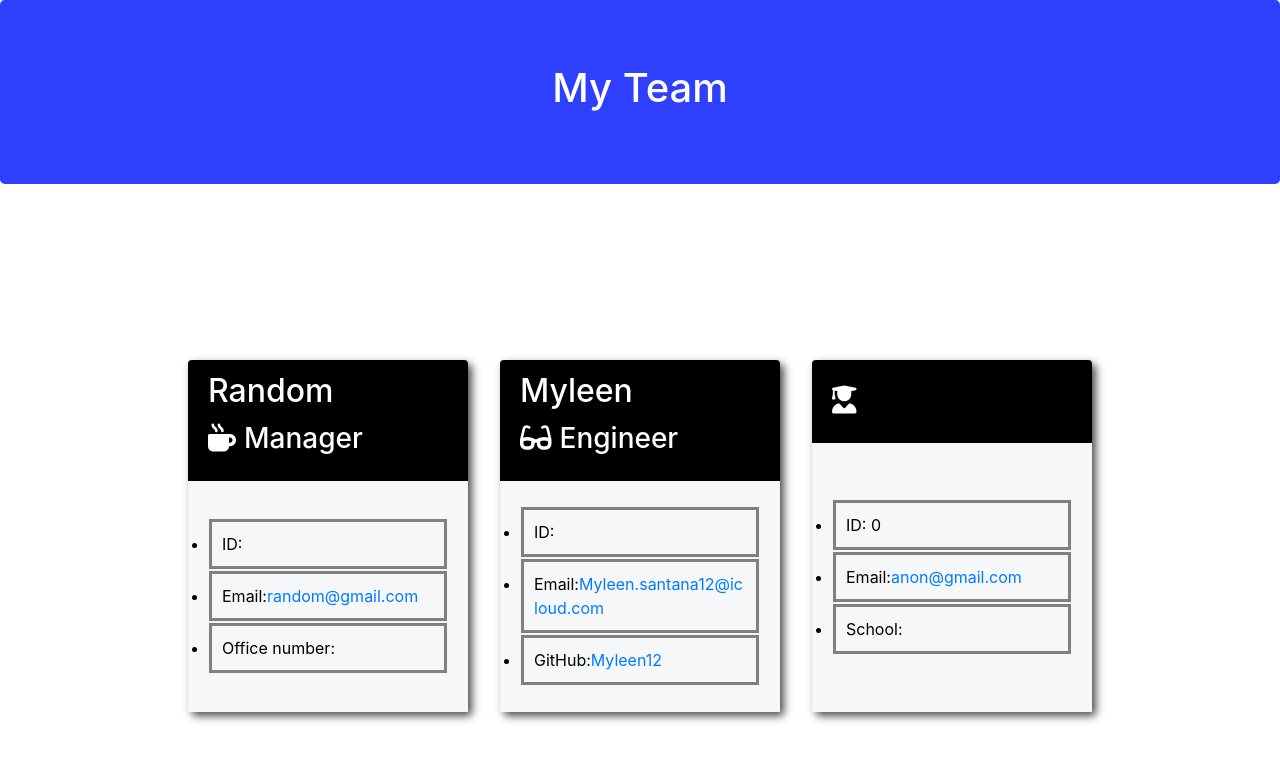
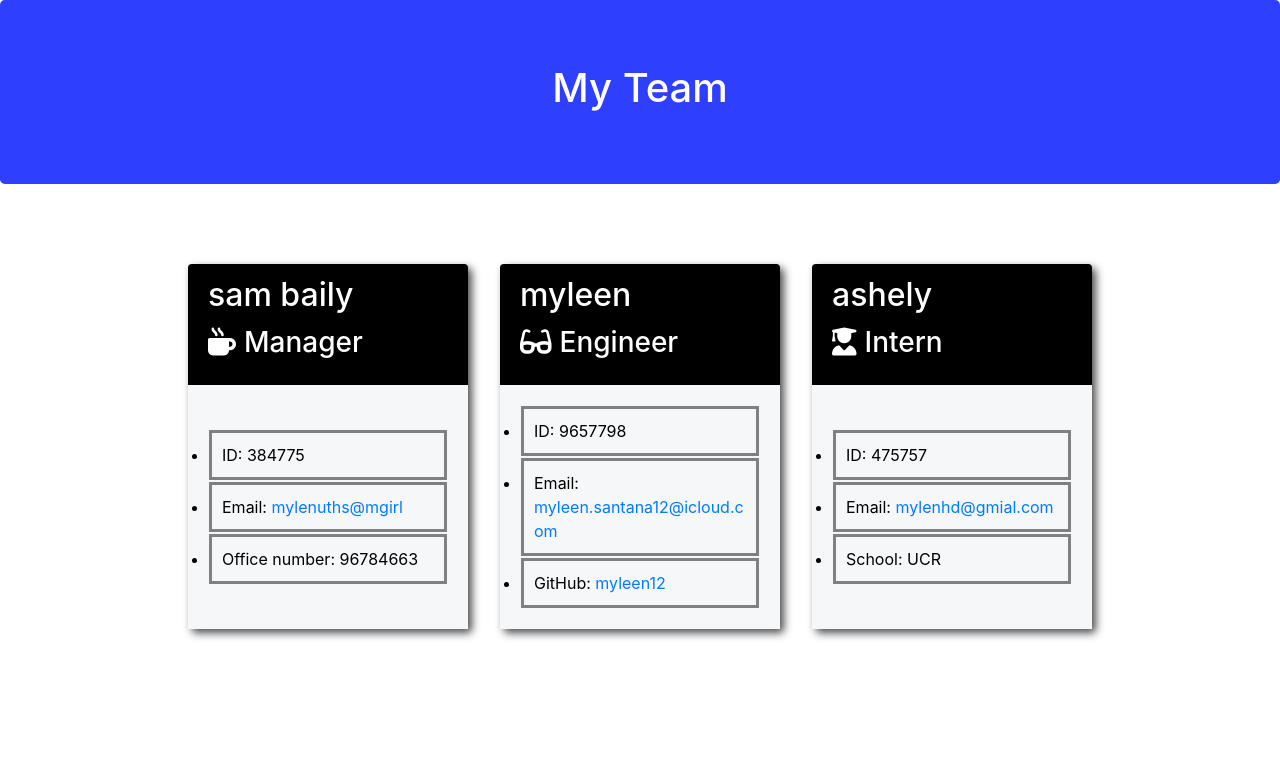
Before and after one commit to myleen12/team-info, a website: page Output/index.html in a window 1280 px wide. Drawn offline with nearby package versions, Linux system fonts and the light colour scheme.

```diff
--- a/Output/index.html
+++ b/Output/index.html
@@ -23,51 +23,44 @@
         <div class="row">
             <div class="team-area col-12 d-flex justify-content-center">
 
-            </div>
-        </div>
-    </div>
-    <div class="container">
-        <div class="row">
-            <div class="team-area col-12 d-flex justify-content-center">
-
         <div class="card emp-card">
         <div class="card-header">
-            <h2 class="card-title">Random</h2>
+            <h2 class="card-title">sam baily</h2>
             <h3 class="card-title"><i class="fas fa-mug-hot mr-2"></i>Manager</h3>
         </div>
         <div class="card-body">
             <ul class="list-group">
-                <li class="list-item">ID:</li>
-                <li class="list-item">Email:<a href="mailto:random@gmail.com">random@gmail.com</a></li>
-                <li class="list-item">Office number:</li>
+                <li class="list-item">ID: 384775</li>
+                <li class="list-item">Email: <a href="mailto:mylenuths@mgirl">mylenuths@mgirl</a></li>
+                <li class="list-item">Office number: 96784663</li>
             </ul>
         </div>
     </div>
 
         <div class="card emp-card">
     <div class="card-header">
-        <h2 class="card-title">Myleen</h2>
+        <h2 class="card-title">myleen</h2>
         <h3 class="card-title"><i class="fas fa-glasses mr-2"></i>Engineer</h3>
     </div>
     <div class="card-body">
         <ul class="list-group">
-            <li class="list-item">ID:</li>
-            <li class="list-item">Email:<a href="mailto:myleen.santana12@icloud.com">Myleen.santana12@icloud.com</a></li>
-            <li class="list-item">GitHub:<a href="https://github.com/Myleen12" target="_blank" rel="noopener noreferrer">Myleen12</a></li>
+            <li class="list-item">ID: 9657798</li>
+            <li class="list-item">Email: <a href="mailto:myleen.santana12@icloud.com">myleen.santana12@icloud.com</a></li>
+            <li class="list-item">GitHub: <a href="https://github.com/myleen12" target="_blank" rel="noopener noreferrer">myleen12</a></li>
         </ul>
     </div>
 </div>
 
         <div class="card emp-card">
     <div class="card-header">
-        <h2 class="card-title"></h2>
-        <h3 class="card-title"><i class="fas fa-user-graduate mr-2"></i></h3>
+        <h2 class="card-title">ashely</h2>
+        <h3 class="card-title"><i class="fas fa-user-graduate mr-2"></i>Intern</h3>
     </div>
     <div class="card-body">
         <ul class="list-group">
-            <li class="list-item">ID: 0</li>
-            <li class="list-item">Email:<a href="mailto:anon@gmail.com">anon@gmail.com</a></li>
-            <li class="list-item">School:</li>
+            <li class="list-item">ID: 475757</li>
+            <li class="list-item">Email: <a href="mailto:mylenhd@gmial.com">mylenhd@gmial.com</a></li>
+            <li class="list-item">School: UCR</li>
         </ul>
     </div>
 </div>
@@ -77,6 +70,3 @@
     </div>
 </body>
 </html>
-
-</body>
-</html>
```
Also changed, not shown: README.md, assets/image/myteam.png (added).
